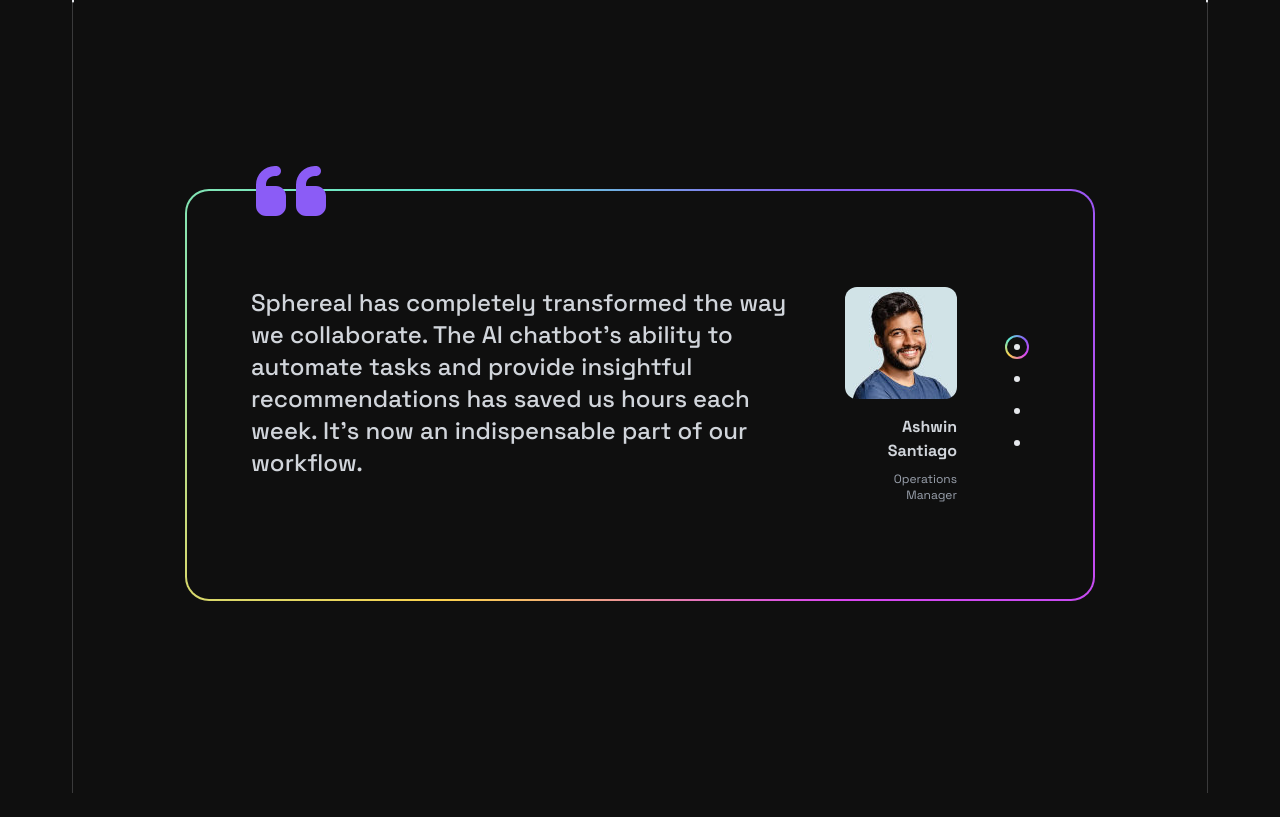
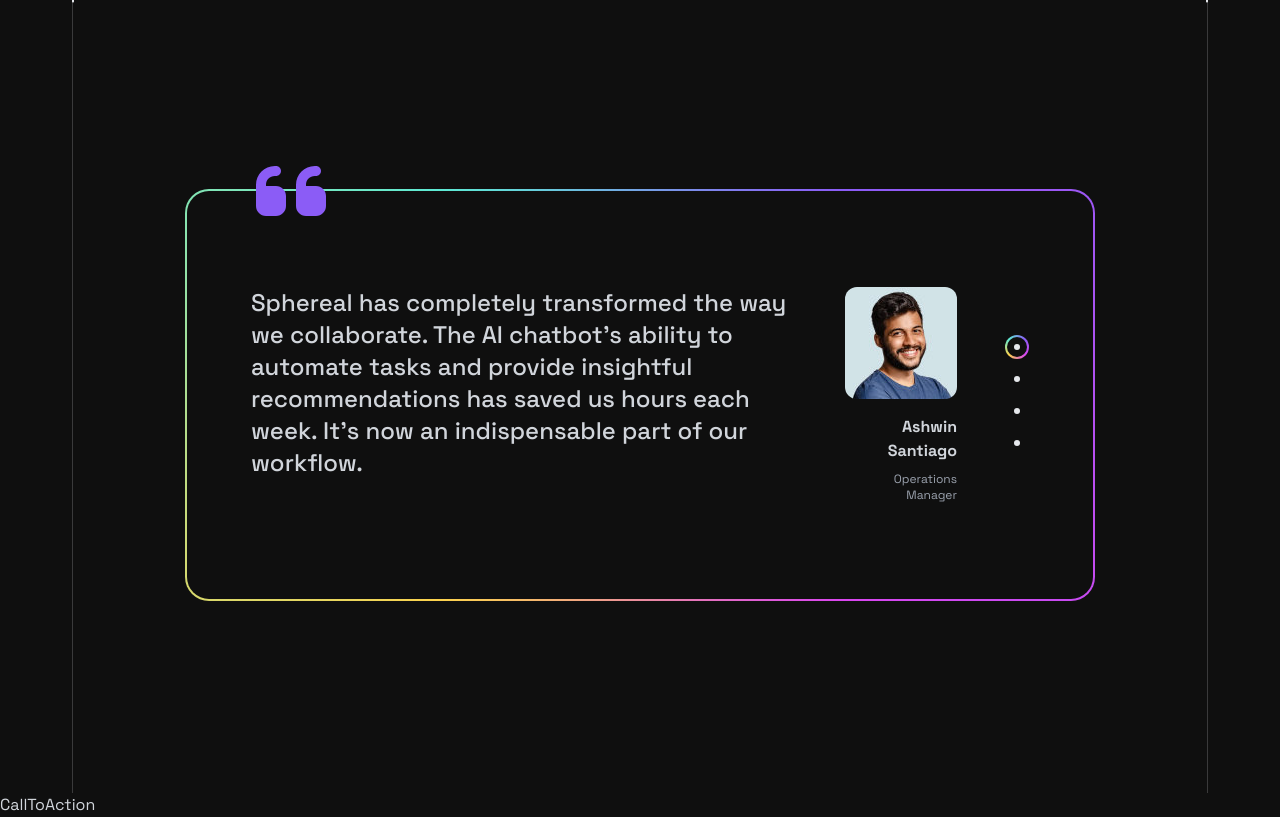
Before and after one commit to Jisap/next14-futuristicAiSaaS-landinPage, a Next.js app: page / in a window 1280 px wide. Shown: the part 3933-4750 px from the top of the page. Before the commit the page ends 4726 px from the top, so only its background shows below. Built offline with nearby package versions, Linux system fonts and the light colour scheme.

Commit message:
callToAction

```diff
--- a/src/app/page.tsx
+++ b/src/app/page.tsx
@@ -1,3 +1,4 @@
+import CallToAction from "@/sections/CallToAction";
 import Companies from "@/sections/Companies";
 import Features from "@/sections/Features";
 import Header from "@/sections/Header";
@@ -17,6 +18,7 @@
       <Features />
       <Pricing />
       <Testimonials />
+      <CallToAction />
     </>
   )
 }
```
